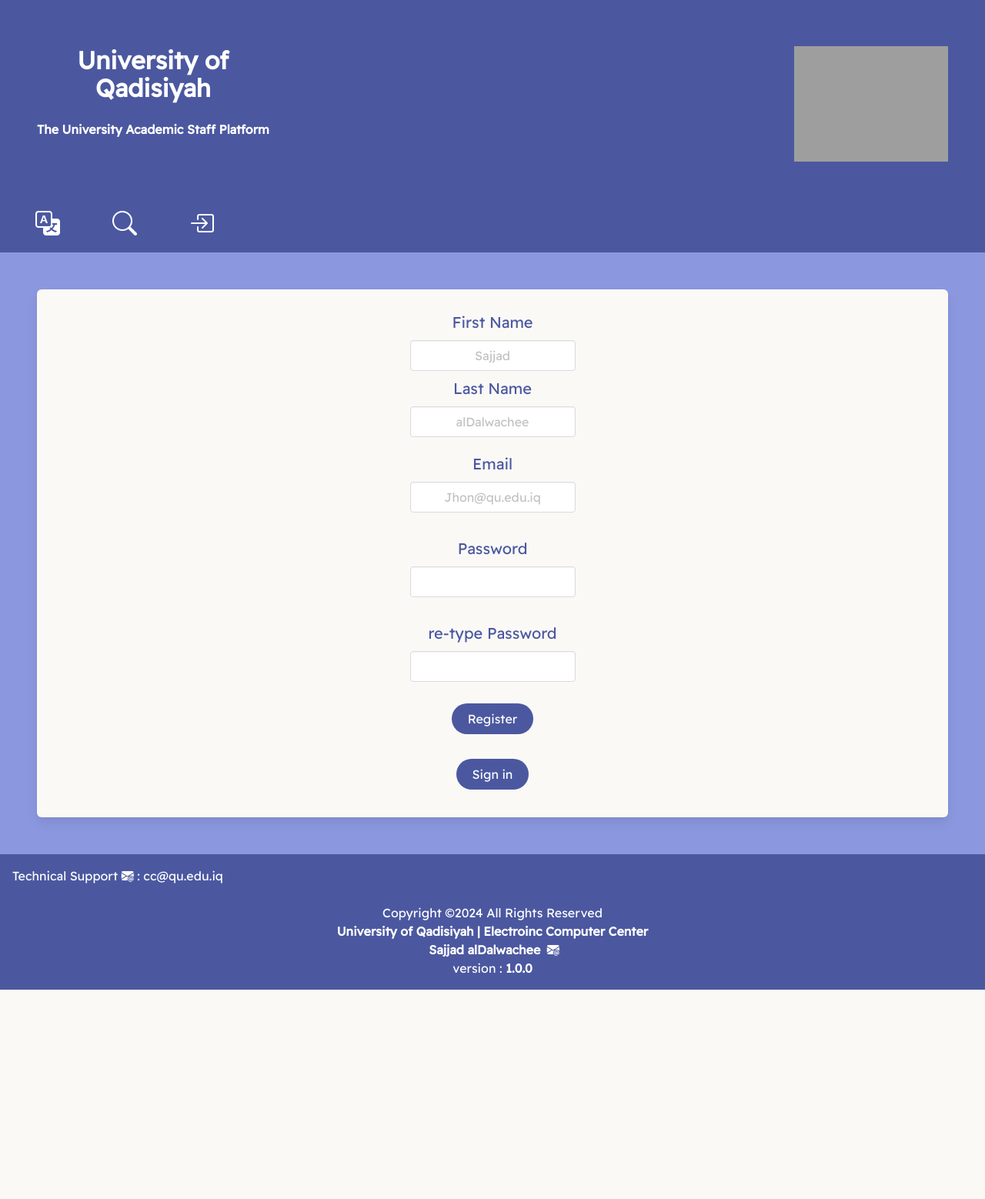
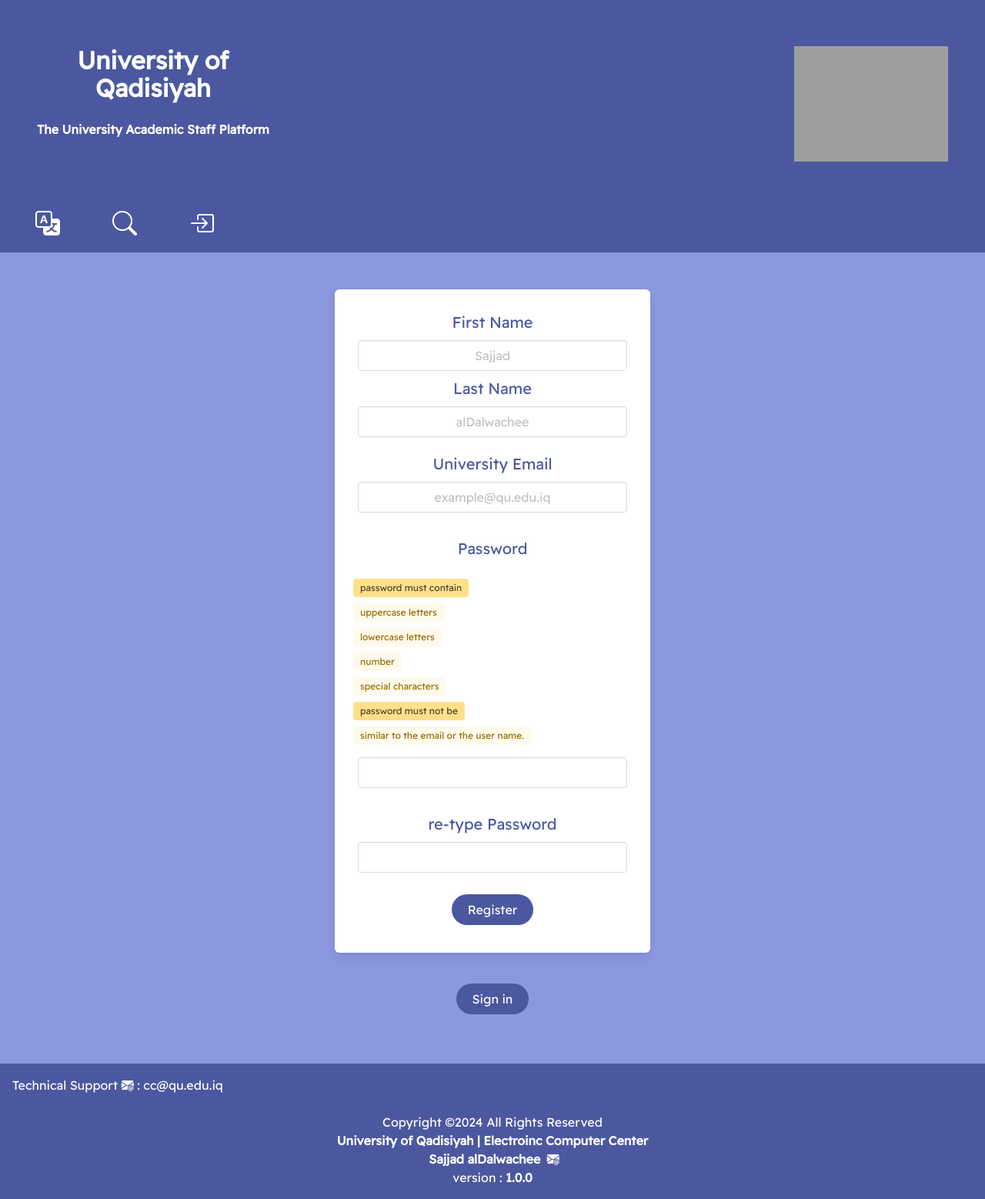
Before and after one commit to iamsajjad/qu.staff, a Django app: page /en/user/register/ in a window 1280 px wide. Shown: the whole page at 77% size. Before the commit the page ends 1286 px from the top, so only its background shows below. Run offline with Django 4.2, Linux system fonts and the light colour scheme; grey boxes are pictures that could not be loaded.

Commit message:
Changes : register and signin pages

```diff
--- a/biography/static/css/index.css
+++ b/biography/static/css/index.css
@@ -20,6 +20,10 @@
 body {
   min-height:  100vh;
   background: #8b98e0;
+}
+.reg-input {
+  width: 350px !important;
+  margin: 0 10px 0 10px;
 }
 #color {
   border: none;
--- a/biography/templates/user/register.html
+++ b/biography/templates/user/register.html
@@ -8,12 +8,10 @@
   </head>
   <body>
     {% include '../includes/header.html' %}
-    <div class="box is-section m-6">
-      <div
-        class="is-flex is-flex-direction-column is-align-items-center is-flex-wrap-wrap"
-      >
+    <div class="m-6">
+      <div class="is-flex is-flex-direction-column is-align-items-center is-flex-wrap-wrap">
         <form id="registerForm" action="{% url 'register' %}" method="post">{% csrf_token %}
-          <div class="is-flex is-flex-direction-column is-align-items-center">
+          <div class="box is-half-width is-flex is-flex-direction-column is-align-items-center">
             <div class="is-flex is-flex-direction-column">
               {% if LANGUAGE_CODE == 'en' %}
               <p class="is-main my-2 is-font-md">First Name</p>
@@ -21,13 +19,12 @@
               <p class="is-main my-2  is-font-md">الأسم الأول</p>
               {% endif %}
               <input
-                class="input is-normal is-full-width"
+                  class="reg-input input is-normal is-full-width"
                   type="text"
                   placeholder="Sajjad"
                   name="first_name"
                   />
             </div>
-            <div class="is-flex is-flex-direction-column is-align-items-center">
             <div class="is-flex is-flex-direction-column">
               {% if LANGUAGE_CODE == 'en' %}
               <p class="is-main my-2 is-font-md">Last Name</p>
@@ -35,7 +32,7 @@
               <p class="is-main my-2  is-font-md">أسم الأب الكامل</p>
               {% endif %}
               <input
-                  class="input is-normal is-full-width"
+                  class="reg-input input is-normal is-full-width"
                   type="text"
                   placeholder="alDalwachee"
                   name="last_name"
@@ -43,24 +40,42 @@
             </div>
             <div class="is-flex is-flex-direction-column my-3">
               {% if LANGUAGE_CODE == 'en' %}
-                <p class="is-main my-2 is-font-md">Email</p>
+              <p class="is-main my-2 is-font-md">University Email</p>
               {% else %}
-                <p class="is-main my-2  is-font-md">البريد الألكتروني</p>
+              <p class="is-main my-2 is-font-md">البريد الجامعي</p>
               {% endif %}
               <input
-                  class="input is-normal is-full-width"
+                  class="reg-input input is-normal is-full-width"
                   type="text"
-                  placeholder="Jhon@qu.edu.iq"
+                  placeholder="example@qu.edu.iq"
                   name="email"
                   />
             </div>
             <div class="is-flex is-flex-direction-column my-3">
               {% if LANGUAGE_CODE == 'en' %}
               <p class="is-main my-2 is-font-md">Password</p>
+              <div class="is-block has-text-left my-3">
+                <p class="tag is-warning is-dark is-font-sm m-1">password must contain</p><br>
+                <p class="tag is-warning is-light is-font-sm m-1">uppercase letters</p><br>
+                <p class="tag is-warning is-light is-font-sm m-1">lowercase letters</p><br>
+                <p class="tag is-warning is-light is-font-sm m-1">number</p><br>
+                <p class="tag is-warning is-light is-font-sm m-1">special characters</p><br>
+                <p class="tag is-warning is-dark is-font-sm m-1">password must not be</p><br>
+                <p class="tag is-warning is-light is-font-sm m-1">similar to the email or the user name.</p>
+              </div>
               {% else %}
               <p class="is-main my-2  is-font-md">الرمز السري</p>
+              <div class="is-block has-text-right my-3">
+                <p class="tag is-warning is-dark is-font-sm m-1">الرمز السري يجب أن يحتوي</p><br>
+                <p class="tag is-warning is-light is-font-sm m-1">أحرف كبيره</p><br>
+                <p class="tag is-warning is-light is-font-sm m-1">أحرف هغيرة</p><br>
+                <p class="tag is-warning is-light is-font-sm m-1">أرقام</p><br>
+                <p class="tag is-warning is-light is-font-sm m-1">رموز مختلفة</p><br>
+                <p class="tag is-warning is-dark is-font-sm m-1">الرمز السري يجب أن لايكون</p><br>
+                <p class="tag is-warning is-light is-font-sm m-1">مشابه لعنوان البريد أو أسم المستخدم</p>
+              </div>
               {% endif %}
-                <input class="input is-normal is-full-width" type="password" name="password1" />
+              <input class="reg-input input is-normal" type="password" name="password1" />
             </div>
             <div class="is-flex is-flex-direction-column my-3">
               {% if LANGUAGE_CODE == 'en' %}
@@ -68,11 +83,7 @@
               {% else %}
               <p class="is-main my-2  is-font-md">أعد كتابة الرمز السري</p>
               {% endif %}
-                <input class="input is-normal is-full-width" type="password" name="password2" />
-              </div>
-            </div>
-          </div>
-        </form>
+              <input class="reg-input input is-normal is-full-width" type="password" name="password2" />
             </div>
             <div class="is-flex is-flex-direction-column is-align-items-center is-justify-content-center">
               <div>
@@ -84,6 +95,8 @@
                   {% endif %}
                 </button>
               </div>
+            </div>
+          </div>
           <a class="button my-4 is-main-bg is-rounded is-white" href="{% url 'signin' %}">
             {% if LANGUAGE_CODE == 'en' %}
             <p>Sign in</p>
@@ -91,6 +104,7 @@
             <p class="">تسجيل الدخول</p>
             {% endif %}
           </a>
+        </form>
       </div>
     </div>
     {% include '../includes/footer.html' %}
```
Also changed, not shown: biography/templates/user/signin.html (+7 -7 lines). Lines whose indentation alone changed are shown as unchanged.
